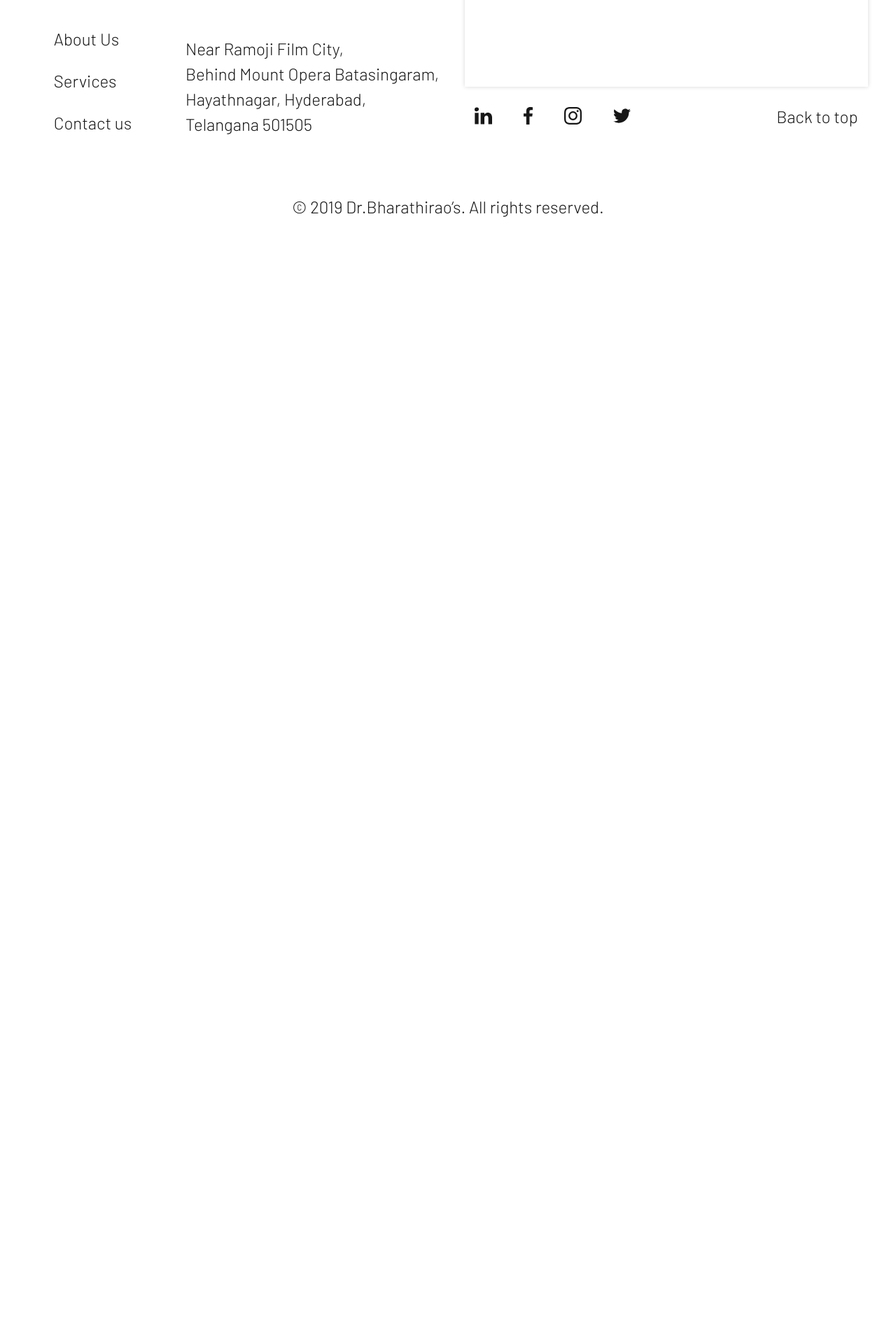
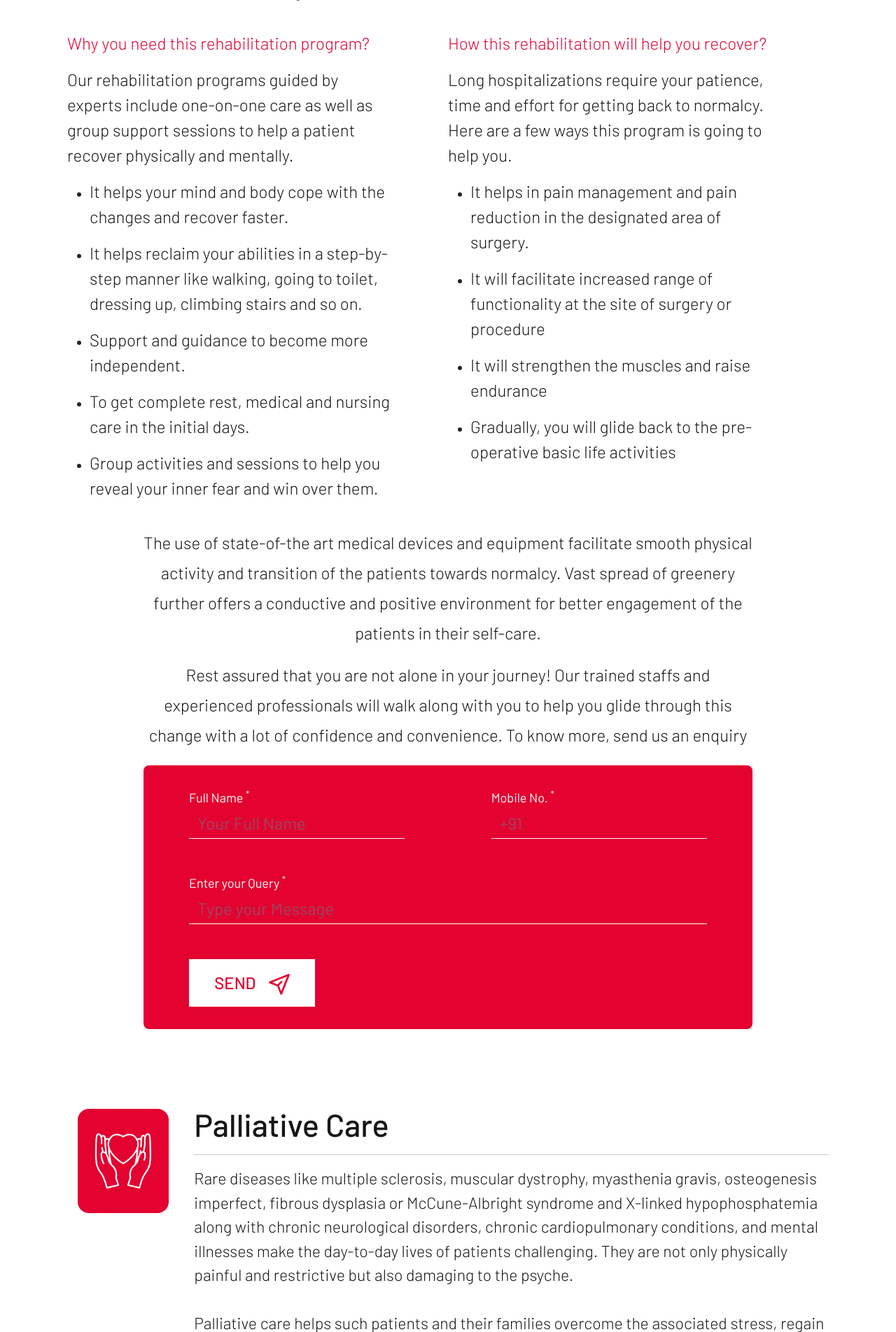
Before and after one commit to Thefullstackdev2215/drbharathiraos-website, a PHP site: page /services.html in a window 1280 px wide. Shown: the part 626-2530 px from the top of the page at 70% size. Before the commit the page ends 936 px from the top, so only its background shows below. Run offline with PHP 8.4, Linux system fonts and the light colour scheme; some libraries are stand-ins or nearby versions.

Commit message:
added services code

```diff
--- a/css/common.css
+++ b/css/common.css
@@ -14,7 +14,7 @@ h1 {
     color: #E30230;
 }
 
-h2, h3, h4, h5, h6, p, small {
+h2, h3, h4, h5, h6, p, small, label, button {
     font-family: Barlow, sans-serif;
     color: #171717;
 }
--- a/css/services.css
+++ b/css/services.css
@@ -0,0 +1,123 @@
+
+
+.services-body {
+    /*padding-top: 8%;*/
+    width: 85%;
+    margin: 0 auto;
+}
+
+.service-item {
+    margin-bottom: 10%;
+}
+
+.s-header-img {
+    background-color: #E30230;
+    display: inline-block;
+    padding: 35px 25px;
+    border-radius: 16px;
+    margin: 5px 15px;
+}
+
+.s-header-img img {
+    width: 80px;
+    height: auto;
+}
+
+.s-header-heading h2 {
+    font-size: 45px;
+    font-weight: 500;
+}
+
+.s-header-p p {
+    font-size: 23px;
+    font-weight: 300;
+}
+
+.services-quote h2 {
+    margin: 3% auto 4%;
+    text-align: center;
+    font-size: 35px;
+    width: 65%;
+    font-weight: 600;
+    font-style: italic;
+}
+
+.services-grid p {
+    font-size: x-large;
+    font-weight: 300;
+}
+
+.s-grid-item {
+    width: 85%;
+}
+
+.red-heading {
+    color: #E30230;
+    font-weight: 500;
+    font-size: x-large;
+}
+
+.s-center-p {
+    width: 80%;
+    margin: 2% auto;
+}
+
+.s-center-p p {
+    font-size: 24px;
+    font-weight: 300;
+    text-align: center;
+    line-height: 1.8;
+}
+
+.services-form-body {
+    width: 80%;
+    margin: 0 auto;
+    background-color: #E30230;
+    color: #fff;
+    padding: 3% 6%;
+    border-radius: 8px;
+}
+
+.s-label {
+    color: #ffffff;
+    font-size: large;
+}
+
+.s-input, .s-input:active, .s-input:focus {
+    background-color: #E30230;
+    border-radius: 0;
+    border: none;
+    border-bottom: 1px solid #fff;
+    color: #ffffff;
+    box-shadow: none;
+}
+
+.s-input::placeholder {
+    font-family: Barlow, sans-serif;
+    font-size: x-large;
+    opacity: 0.6;
+}
+
+.s-form-input-item {
+    margin-bottom: 50px;
+}
+
+.s-form-send-btn, .s-form-send-btn:hover, .s-form-send-btn:focus, .s-form-send-btn:active {
+    background-color: #fff;
+    border-color: #fff;
+    color: #E30230;
+    border-radius: 0;
+    font-size: 24px;
+    font-weight: 500;
+    padding: 15px 20px;
+    width: 180px;
+    box-shadow: none;
+}
+
+.s-form-send-btn img {
+    margin-left: 10%;
+}
+
+.s-low-width-p {
+    width: 70%;
+}
--- a/js/index.js
+++ b/js/index.js
@@ -11,6 +11,14 @@ $(document).ready(function() {
     let fixedTopBarHeight = fixedTopBar.offsetHeight;
 
     let servicesDropdown = document.getElementById('services-dropdown');
+
+    let servicesBody = document.getElementById('services-body');
+
+    if (servicesBody) {
+        console.log("came here");
+        servicesBody.style.paddingTop = fixedTopBarHeight + 80 + 'px';
+
+    }
 
     servicesDropdown.style.paddingTop = fixedTopBarHeight + 10 + 'px';
 
--- a/services.html
+++ b/services.html
@@ -27,7 +27,7 @@
 <div class="container-fluid main-page" id="about-page">
 
     <!--    Fixed top bar   -->
-    <div class="fixed-top-bar">
+    <div class="fixed-top-bar" id="fixed-top-bar">
         <div class="nav-part row g-0">
             <div class="col-lg-6">
                 <div class="logo-part">
@@ -61,6 +61,271 @@
 
         <!--            HTML for services will be Added from JS       -->
 
+    </div>
+
+    <div class="services-body" id="services-body">
+        <div class="service-item" id="services-item-1">
+            <div class="s-header row g-0">
+                <div class="col-lg-2">
+                    <div class="s-header-img">
+                        <img src="images/ser1.svg" height="50" alt="Services 1">
+                    </div>
+                </div>
+                <div class="col-lg-10">
+                    <div class="s-header-heading">
+                        <h2>Post Hospitalization Rehab</h2>
+                        <hr/>
+                    </div>
+                    <div class="s-header-p">
+                        <p>Long duration hospitalization for surgery, serious illness or any other reason could be a life-changing experience. Physical and mental state of the patient gets a set back and it could take good deal of time and effort to adapt to the changes. At Dr. Bharathi Rao’s, our rehabilitation programs are designed and personalized as per the patient’s unique requirement to help them get back to their pre-hospitalization days and experience convenience and normalcy.</p>
+                    </div>
+                </div>
+            </div>
+            <div class="services-quote">
+                <h2>“Taking you back to normalcy after hospitalization is our commitment.”</h2>
+            </div>
+            <div class="services-grid row g-0">
+                <div class="col-lg-6">
+                    <div class="s-grid-item">
+                        <p class="red-heading">Why you need this rehabilitation program?</p>
+                        <div class="s-grid-text">
+                            <p>Our rehabilitation programs guided by experts include one-on-one care as well as group support sessions to help a patient recover physically and mentally.</p>
+                        </div>
+                        <div class="s-grid-list">
+                            <ul>
+                                <li>
+                                    <p>It helps your mind and body cope with the changes and recover faster.</p>
+                                </li>
+                                <li>
+                                    <p>It helps reclaim your abilities in a step-by-step manner like walking, going to toilet, dressing up, climbing stairs and so on.</p>
+                                </li>
+                                <li>
+                                    <p>Support and guidance to become more independent.</p>
+                                </li>
+                                <li>
+                                    <p>To get complete rest, medical and nursing care in the initial days.</p>
+                                </li>
+                                <li>
+                                    <p>Group activities and sessions to help you reveal your inner fear and win over them.</p>
+                                </li>
+                            </ul>
+                        </div>
+                    </div>
+                </div>
+                <div class="col-lg-6">
+                    <div class="s-grid-item">
+                        <p class="red-heading">How this rehabilitation will help you recover?</p>
+                        <div class="s-grid-text">
+                            <p>Long hospitalizations require your patience, time and effort for getting back to normalcy. Here are a few ways this program is going to help you.</p>
+                        </div>
+                        <div class="s-grid-list">
+                            <ul>
+                                <li>
+                                    <p>It helps in pain management and pain reduction in the designated area of surgery.</p>
+                                </li>
+                                <li>
+                                    <p>It will facilitate increased range of functionality at the site of surgery or procedure</p>
+                                </li>
+                                <li>
+                                    <p>It will strengthen the muscles and raise endurance</p>
+                                </li>
+                                <li>
+                                    <p>Gradually, you will glide back to the pre-operative basic life activities</p>
+                                </li>
+                            </ul>
+                        </div>
+                    </div>
+                </div>
+            </div>
+            <div class="s-center-p">
+                <p>The use of state-of-the art medical devices and equipment facilitate smooth physical activity and transition of the patients towards normalcy. Vast spread of greenery further offers a conductive and positive environment for better engagement of the patients in their self-care.</p>
+                <p>Rest assured that you are not alone in your journey! Our trained staffs and experienced professionals will walk along with you to help you glide through this change with a lot of confidence and convenience. To know more, send us an enquiry</p>
+            </div>
+            <div class="services-form-body">
+                <div class="services-form row g-0">
+                    <div class="col-lg-5">
+                        <div class="s-form-input-item">
+                            <label class="form-label s-label" for="s-input-name-1">Full Name <sup>*</sup></label>
+                            <input type="text" class="form-control s-input" id="s-input-name-1" placeholder="Your Full Name">
+                        </div>
+                    </div>
+                    <div class="col-lg-2"></div>
+                    <div class="col-lg-5">
+                        <div class="s-form-input-item">
+                            <label class="form-label s-label" for="s-input-mobile-1">Mobile No. <sup>*</sup></label>
+                            <input type="text" class="form-control s-input" id="s-input-mobile-1" placeholder="+91">
+                        </div>
+                    </div>
+                    <div class="col-lg-12">
+                        <div class="s-form-input-item">
+                            <label class="form-label s-label" for="s-input-query-1">Enter your Query <sup>*</sup></label>
+                            <input type="text" class="form-control s-input" id="s-input-query-1" placeholder="Type your Message">
+                        </div>
+                    </div>
+                </div>
+                <div class="s-form-send">
+                    <button type="button" class="btn btn-primary s-form-send-btn">
+                        SEND
+                        <img src="images/sendred.svg" width="30" height="30" alt="Send">
+                    </button>
+                </div>
+            </div>
+        </div>
+
+
+
+        <div class="service-item" id="services-item-2">
+            <div class="s-header row g-0">
+                <div class="col-lg-2">
+                    <div class="s-header-img">
+                        <img src="images/ser2.svg" height="50" alt="Services 1">
+                    </div>
+                </div>
+                <div class="col-lg-10">
+                    <div class="s-header-heading">
+                        <h2>Palliative Care</h2>
+                        <hr/>
+                    </div>
+                    <div class="s-header-p">
+                        <p>Rare diseases like multiple sclerosis, muscular dystrophy, myasthenia gravis, osteogenesis imperfect, fibrous dysplasia or McCune-Albright syndrome and X-linked hypophosphatemia along with chronic neurological disorders, chronic cardiopulmonary conditions, and mental illnesses make the day-to-day lives of patients challenging. They are not only physically painful and restrictive but also damaging to the psyche.
+                            <br/>
+                            <br/>
+                            Palliative care helps such patients and their families overcome the associated stress, regain positivity and make the daily living easy and more of a fulfilling experience. We, at Dr. Bharathi Rao’s, design comprehensive rehabilitation programs catering every aspect of the patient care for better living experience, satisfaction, and hope.
+                        </p>
+                    </div>
+                    <div class="s-header-p s-low-width-p">
+                        <p>
+                            We design a holistic rehabilitation program for severely ill patients keeping their individual needs in mind for making their everyday living more independent with peaceful state of mind and relief from pain and suffering.
+                        </p>
+                        <p class="red-heading">
+                            Medical and nursing care:
+                        </p>
+                        <p>
+                            Complete administration and monitoring of the patient’s treatment regimen by expert physicians followed by appropriate nursing care offered in a personalized manner.
+                        </p>
+                        <p class="red-heading">
+                            Comprehensive rehabilitation/therapeutic intervention:
+                        </p>
+                        <p>
+                            1. Physiotherapy <br/>
+                            2. Occupational therapy <br/>
+                            3. Psychiatric consultation <br/>
+                            4. Respiratory therapy <br/>
+                            5. Speech therapy <br/>
+                            6. And other required therapeutic services
+                        </p>
+                        <p class="red-heading">
+                            Comprehensive diagnostic services
+                        </p>
+                        <p>
+                            1. Medical diagnostic services (x-ray, blood investigation and more) <br/>
+                            2. Rehab diagnostic services (audiological and visual services and more)
+                        </p>
+                        <p class="red-heading">
+                            Emergency medical care
+                        </p>
+                        <p>
+                            1. Emergency critical care unit <br/>
+                            2. Ambulance service
+                        </p>
+                        <p class="red-heading">
+                            Nutrition
+                        </p>
+                        <p>
+                            A well-planned diet and nutrition catering to specific needs of the patients.
+                        </p>
+                        <p class="red-heading">
+                            Hospice Care:
+                        </p>
+                        <p>
+                            Prioritizing care and quality of life, our team assists the terminally ill patients attain their physical, emotional, and spiritual needs while reducing pain and suffering.
+                        </p>
+                    </div>
+                </div>
+            </div>
+            <div class="services-quote">
+                <h2>“Live with dignity! Move towards hope!”</h2>
+            </div>
+            <div class="services-grid row g-0">
+                <div class="col-lg-12">
+                    <div class="s-grid-item">
+                        <p class="red-heading">Why you need this rehabilitation program?</p>
+                        <div class="s-grid-list">
+                            <ul>
+                                <li>
+                                    <p>Builds patient’s self-confidence, protects the dignity, and raises the hope.</p>
+                                </li>
+                                <li>
+                                    <p>Ensures complete physical, mental, social, and spiritual wellbeing.</p>
+                                </li>
+                                <li>
+                                    <p>Develops support system for the patient as well as the family.</p>
+                                </li>
+                                <li>
+                                    <p>Improves communication between the patient, caregivers and the healthcare providers.</p>
+                                </li>
+                                <li>
+                                    <p>Helps discover pathways for future treatment and recovery.</p>
+                                </li>
+                            </ul>
+                        </div>
+                    </div>
+                </div>
+                <div class="col-lg-12">
+                    <div class="s-grid-item">
+                        <p class="red-heading">Program Highlights</p>
+                        <div class="s-grid-list">
+                            <ul>
+                                <li>
+                                    <p>Personalized care because every patient is unique</p>
+                                </li>
+                                <li>
+                                    <p>Well-designed program for every age groups</p>
+                                </li>
+                                <li>
+                                    <p>Activity-based and recreational routine designed for the patients for maximum engagement.</p>
+                                </li>
+                            </ul>
+                        </div>
+                    </div>
+                </div>
+            </div>
+            <div class="s-center-p">
+                <p>
+                    A disease is not the end of life. At Dr. Bharathi Rao’s, we believe that even critically ill patients can recover back to life and attain normalcy through an advanced comprehensive approach towards patient care and compassion. <br/><br/>
+                    Waste no time! Know more about our palliative care services and take your first step towards a better experience. Send us your queries
+                </p>
+            </div>
+            <div class="services-form-body">
+                <div class="services-form row g-0">
+                    <div class="col-lg-5">
+                        <div class="s-form-input-item">
+                            <label class="form-label s-label" for="s-input-name-1">Full Name <sup>*</sup></label>
+                            <input type="text" class="form-control s-input" id="s-input-name-1" placeholder="Your Full Name">
+                        </div>
+                    </div>
+                    <div class="col-lg-2"></div>
+                    <div class="col-lg-5">
+                        <div class="s-form-input-item">
+                            <label class="form-label s-label" for="s-input-mobile-1">Mobile No. <sup>*</sup></label>
+                            <input type="text" class="form-control s-input" id="s-input-mobile-1" placeholder="+91">
+                        </div>
+                    </div>
+                    <div class="col-lg-12">
+                        <div class="s-form-input-item">
+                            <label class="form-label s-label" for="s-input-query-1">Enter your Query <sup>*</sup></label>
+                            <input type="text" class="form-control s-input" id="s-input-query-1" placeholder="Type your Message">
+                        </div>
+                    </div>
+                </div>
+                <div class="s-form-send">
+                    <button type="button" class="btn btn-primary s-form-send-btn">
+                        SEND
+                        <img src="images/sendred.svg" width="30" height="30" alt="Send">
+                    </button>
+                </div>
+            </div>
+        </div>
     </div>
 
 
```
